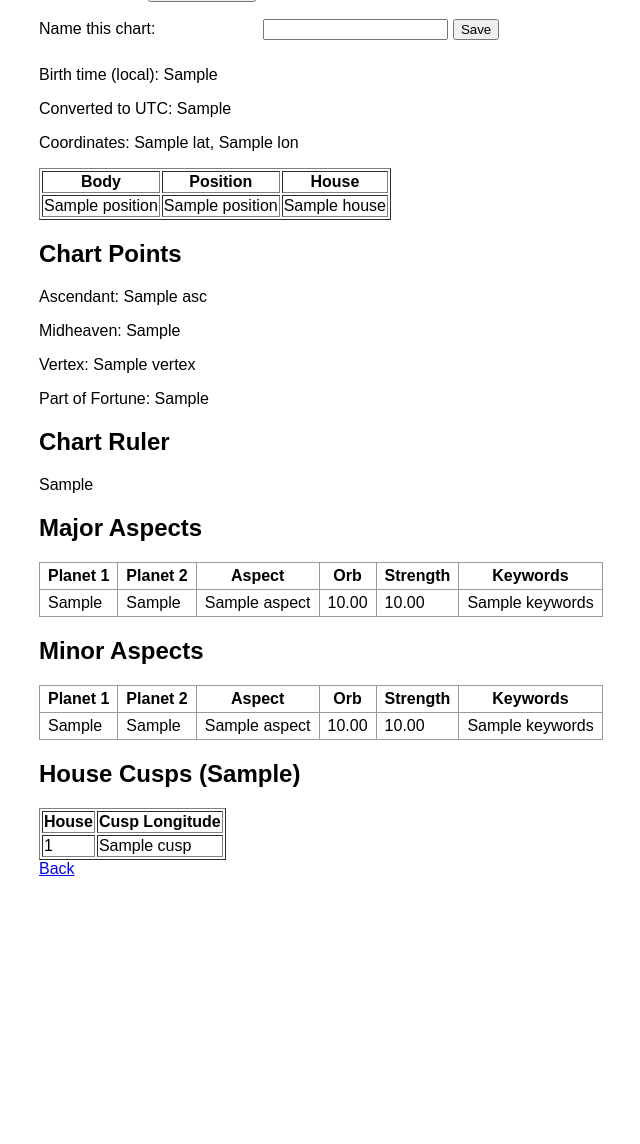
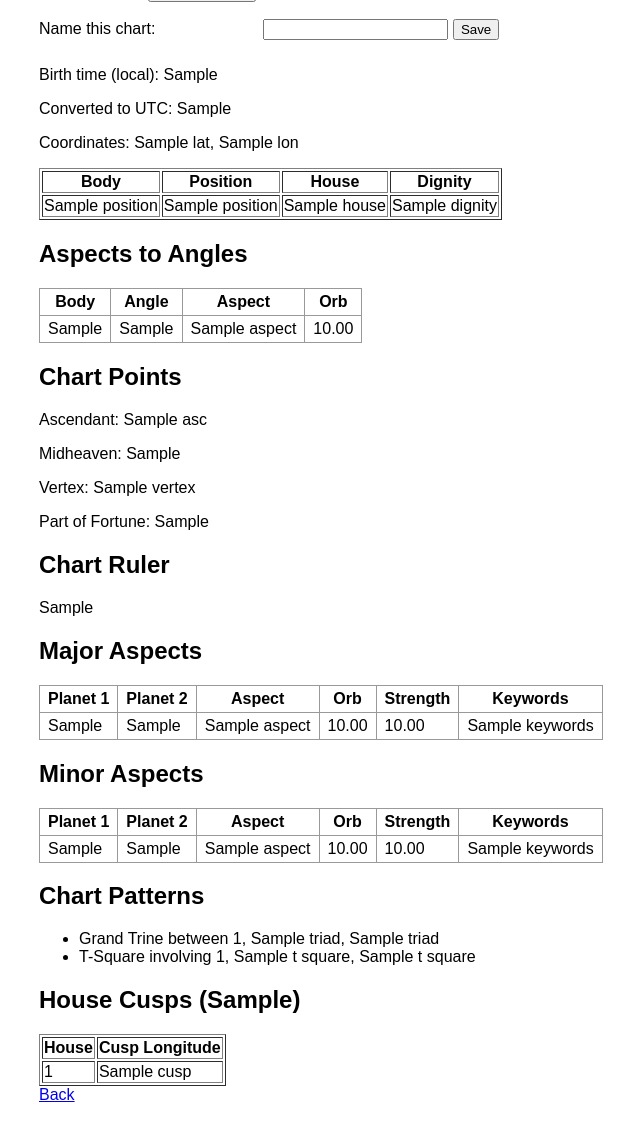
Before and after one commit to tsvb/moonandsun, a Flask app: template templates/chart.html in a window 1280 px wide. Shown: the part 117-1261 px from the top of the page, without its empty margins (1-641 px from the left). Before the commit the page ends 993 px from the top, so only its background shows below. Run offline with Flask 3, Linux system fonts and the light colour scheme; the template is opened without the code that fills it: most values are stand-ins (such as "Sample title", 1, 10 or a date in 2020).

Commit message:
Add dignities, angle aspects and pattern detection

```diff
--- a/app.py
+++ b/app.py
@@ -315,6 +315,64 @@ def compute_retrogrades(jd):
     return {name: vals[1] < 0 for name, vals in info.items()}
 
 
+def opposite_sign(sign: str) -> str:
+    """Return the sign opposite the given one."""
+    idx = ZODIAC_SIGNS.index(sign)
+    return ZODIAC_SIGNS[(idx + 6) % 12]
+
+
+DOMICILE_SIGNS = {
+    'Sun': ['Leo'],
+    'Moon': ['Cancer'],
+    'Mercury': ['Gemini', 'Virgo'],
+    'Venus': ['Taurus', 'Libra'],
+    'Mars': ['Aries', 'Scorpio'],
+    'Jupiter': ['Sagittarius', 'Pisces'],
+    'Saturn': ['Capricorn', 'Aquarius'],
+    'Uranus': ['Aquarius'],
+    'Neptune': ['Pisces'],
+    'Pluto': ['Scorpio'],
+}
+
+
+EXALTATION_SIGNS = {
+    'Sun': 'Aries',
+    'Moon': 'Taurus',
+    'Mercury': 'Virgo',
+    'Venus': 'Pisces',
+    'Mars': 'Capricorn',
+    'Jupiter': 'Cancer',
+    'Saturn': 'Libra',
+    'Uranus': 'Scorpio',
+    'Neptune': 'Leo',
+    'Pluto': 'Aries',
+}
+
+
+def compute_dignities(positions):
+    """Return essential dignity for each body if applicable."""
+    dignities = {}
+    for name, lon in positions.items():
+        sign_idx = int(lon // 30) % 12
+        sign = ZODIAC_SIGNS[sign_idx]
+        dom = DOMICILE_SIGNS.get(name, [])
+        if sign in dom:
+            dignities[name] = 'Domicile'
+            continue
+        if any(opposite_sign(s) == sign for s in dom):
+            dignities[name] = 'Detriment'
+            continue
+        ex_sign = EXALTATION_SIGNS.get(name)
+        if ex_sign and sign == ex_sign:
+            dignities[name] = 'Exaltation'
+            continue
+        if ex_sign and opposite_sign(ex_sign) == sign:
+            dignities[name] = 'Fall'
+            continue
+        dignities[name] = ''
+    return dignities
+
+
 def angular_distance(lon1, lon2):
     """Return smallest angular distance between two longitudes."""
     diff = abs(lon1 - lon2) % 360
@@ -353,6 +411,64 @@ def compute_aspects(positions):
                     })
     aspects.sort(key=lambda a: a['strength'], reverse=True)
     return aspects
+
+
+def compute_aspects_to_angles(positions, asc, mc):
+    """Return aspects between planets and chart angles."""
+    data = positions.copy()
+    data['Ascendant'] = asc
+    data['Midheaven'] = mc
+    all_aspects = compute_aspects(data)
+    return [
+        a
+        for a in all_aspects
+        if 'Ascendant' in (a['planet1'], a['planet2'])
+        or 'Midheaven' in (a['planet1'], a['planet2'])
+    ]
+
+
+def detect_chart_patterns(aspects):
+    """Identify grand trines and t-squares in the aspect list."""
+    trines = {}
+    oppositions = []
+    squares = []
+    for asp in aspects:
+        p1 = asp['planet1']
+        p2 = asp['planet2']
+        if asp['aspect'] == 'Trine':
+            trines.setdefault(p1, set()).add(p2)
+            trines.setdefault(p2, set()).add(p1)
+        elif asp['aspect'] == 'Opposition':
+            oppositions.append((p1, p2))
+        elif asp['aspect'] == 'Square':
+            squares.append((p1, p2))
+
+    from itertools import combinations
+
+    grand_trines = set()
+    bodies = set(trines.keys())
+    for a, b, c in combinations(sorted(bodies), 3):
+        if (
+            b in trines.get(a, set())
+            and c in trines.get(a, set())
+            and c in trines.get(b, set())
+        ):
+            grand_trines.add(tuple(sorted([a, b, c])))
+
+    square_map = {}
+    for x, y in squares:
+        square_map.setdefault(x, set()).add(y)
+        square_map.setdefault(y, set()).add(x)
+
+    t_squares = set()
+    for x, y in oppositions:
+        for z in square_map.get(x, set()) & square_map.get(y, set()):
+            t_squares.add(tuple(sorted([x, y, z])))
+
+    return {
+        'grand_trines': sorted(grand_trines),
+        't_squares': sorted(t_squares),
+    }
 
 
 def filter_aspects_for_wheel(aspects, max_minor=2):
@@ -558,9 +674,16 @@ def index():
             chart_points = compute_chart_points(jd, lat, lon, hsys)
             houses = compute_house_positions(positions, chart_points['cusps'])
             aspects = compute_aspects(positions)
+            angle_aspects = compute_aspects_to_angles(
+                positions,
+                chart_points['asc'],
+                chart_points['mc'],
+            )
             major_aspects = [a for a in aspects if a['type'] == 'major']
             minor_aspects = [a for a in aspects if a['type'] == 'minor']
             ruler = chart_ruler(chart_points['asc'])
+            dignities = compute_dignities(positions)
+            patterns = detect_chart_patterns(aspects)
             wheel_aspects = filter_aspects_for_wheel(aspects)
             chart_img = draw_chart_wheel(
                 positions,
@@ -581,10 +704,13 @@ def index():
                 positions=formatted_positions,
                 retrogrades=retrogrades,
                 houses=houses,
+                dignities=dignities,
                 major_aspects=major_aspects,
                 minor_aspects=minor_aspects,
+                angle_aspects=angle_aspects,
                 aspects=aspects,
                 chart_ruler=ruler,
+                patterns=patterns,
                 chart_img=chart_img,
                 lat=lat,
                 lon=lon,
--- a/templates/chart.html
+++ b/templates/chart.html
@@ -33,12 +33,26 @@
   <p>Converted to UTC: {{ dt_utc }}</p>
   <p>Coordinates: {{ lat }}, {{ lon }}</p>
   <table border="1">
-    <tr><th>Body</th><th>Position</th><th>House</th></tr>
+    <tr><th>Body</th><th>Position</th><th>House</th><th>Dignity</th></tr>
     {% for name, position in positions.items() %}
     <tr>
       <td>{{ name }}</td>
       <td>{{ position }}{% if retrogrades[name] %} ℞{% endif %}</td>
       <td>{{ houses[name] }}</td>
+      <td>{{ dignities[name] }}</td>
+    </tr>
+    {% endfor %}
+  </table>
+
+  <h2>Aspects to Angles</h2>
+  <table border="1" class="table">
+    <tr><th>Body</th><th>Angle</th><th>Aspect</th><th>Orb</th></tr>
+    {% for asp in angle_aspects %}
+    <tr>
+      <td>{{ asp.planet1 if asp.planet1 != 'Ascendant' and asp.planet1 != 'Midheaven' else asp.planet2 }}</td>
+      <td>{{ asp.planet1 if asp.planet1 in ['Ascendant','Midheaven'] else asp.planet2 }}</td>
+      <td>{{ asp.aspect }}</td>
+      <td>{{ '%.2f' % asp.orb }}</td>
     </tr>
     {% endfor %}
   </table>
@@ -80,6 +94,16 @@
     {% endfor %}
   </table>
 
+  <h2>Chart Patterns</h2>
+  <ul>
+    {% for triad in patterns.grand_trines %}
+    <li>Grand Trine between {{ triad[0] }}, {{ triad[1] }}, {{ triad[2] }}</li>
+    {% endfor %}
+    {% for ts in patterns.t_squares %}
+    <li>T-Square involving {{ ts[0] }}, {{ ts[1] }}, {{ ts[2] }}</li>
+    {% endfor %}
+  </ul>
+
   <h2>House Cusps ({{ house_system }})</h2>
   <table border="1">
     <tr><th>House</th><th>Cusp Longitude</th></tr>
```
Also changed, not shown: tests/test_app.py (+33 -0 lines), README.md.
